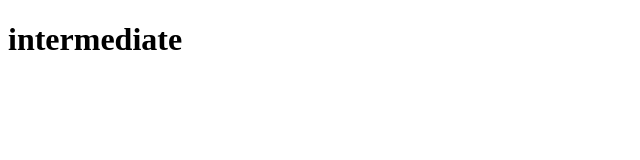
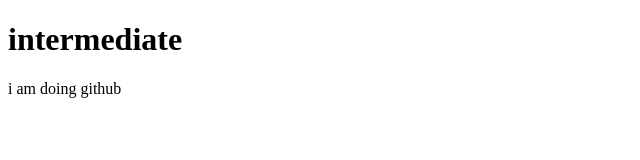
Before and after one commit to subhadeepde919/intermediate, a plain HTML site: page index.html in a window 1280 px wide. Shown: the whole page, without its empty margins (0-640 px from the left). Drawn offline with Linux system fonts and the light colour scheme.

Commit message:
added branch 1

```diff
--- a/index.html
+++ b/index.html
@@ -7,5 +7,6 @@
 </head>
 <body>
     <h1>intermediate</h1>
+    <p>i am doing github</p>
 </body>
 </html>
```
